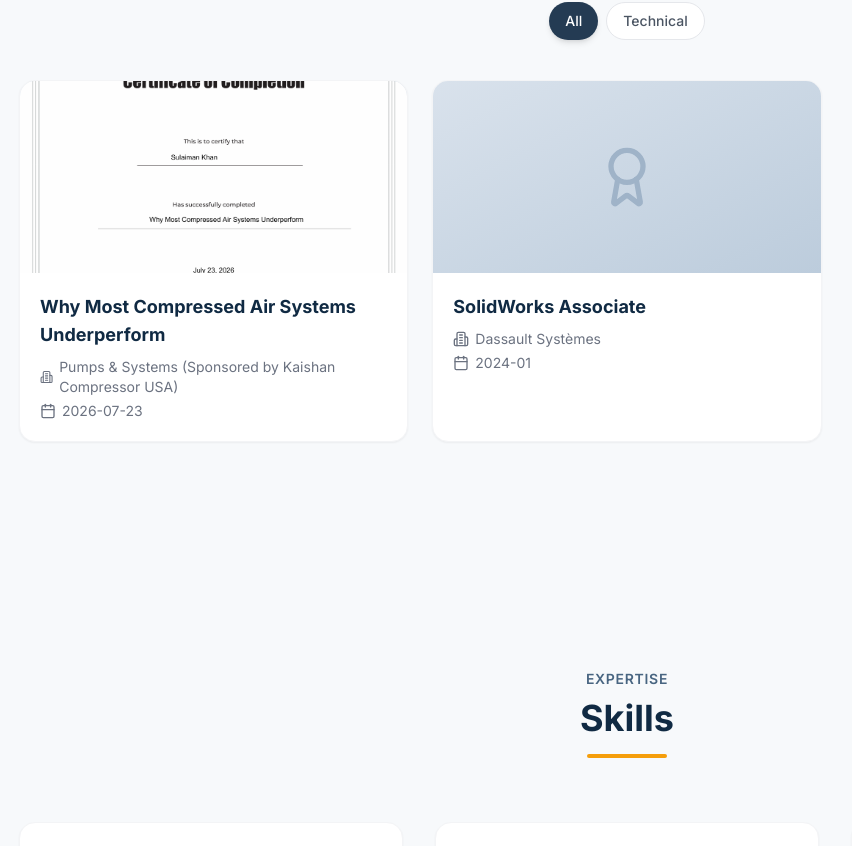
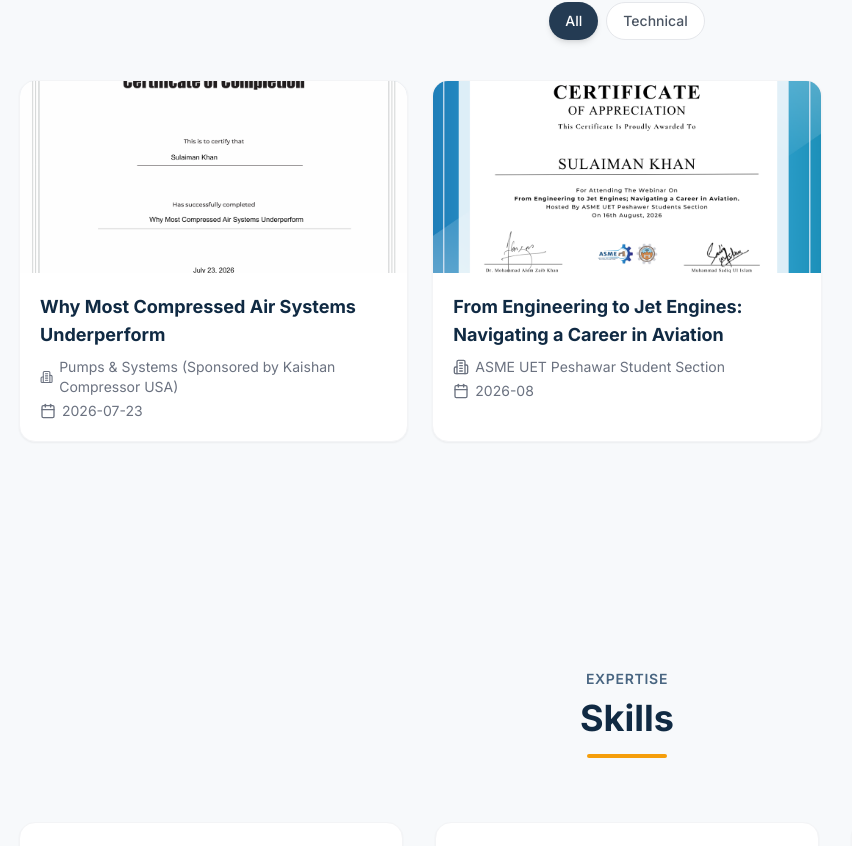
Before and after one commit to sulaimankhan9540-art/portfolio, a React (Vite) app: page / in a window 1280 px wide. Shown: the part 4841-5687 px from the top of the page, without its empty margins (13-865 px from the left). Built offline with nearby package versions, Linux system fonts and the light colour scheme.

Commit message:
Update certificate 2 with ASME Aviation image and details

```diff
--- a/src/data/initialData.ts
+++ b/src/data/initialData.ts
@@ -1,5 +1,6 @@
 import cert1Pic from "../assets/cert-1.png";
 import profilePic from "../assets/photo-1.png";
+import cert2Img from '../assets/cert-2.png';
 import { PortfolioData } from '../types';
 
 export const initialPortfolioData: PortfolioData = {
@@ -94,16 +95,18 @@
       file: cert1Pic,
       url: "",
     },
-    {
-      id: "cert-2",
-      title: "SolidWorks Associate",
-      organization: "Dassault Systèmes",
-      date: "2024-01",
-      category: "Technical",
-      credentialId: "",
-      description: "Certified SolidWorks Associate in mechanical design.",
-      file: "",
-      url: "",
+
+      {
+  id: "cert-2",
+  title: "From Engineering to Jet Engines: Navigating a Career in Aviation",
+  organization: "ASME UET Peshawar Student Section",
+  date: "2026-08",
+  category: "Technical",
+  credentialId: "",
+  description: "Attended webinar on aviation career pathways and jet engine engineering hosted by ASME UET Peshawar.",
+  file: cert2Img,
+  url: "",
+
     }
   ],
   projects: [
```
Also changed, not shown: src/assets/cert-2.png (added).
